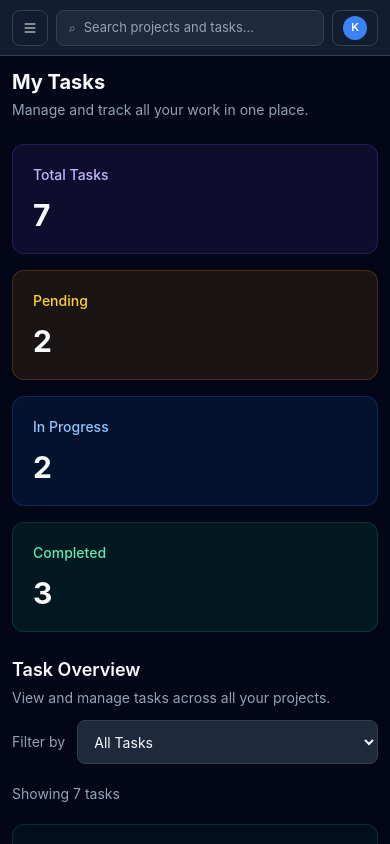
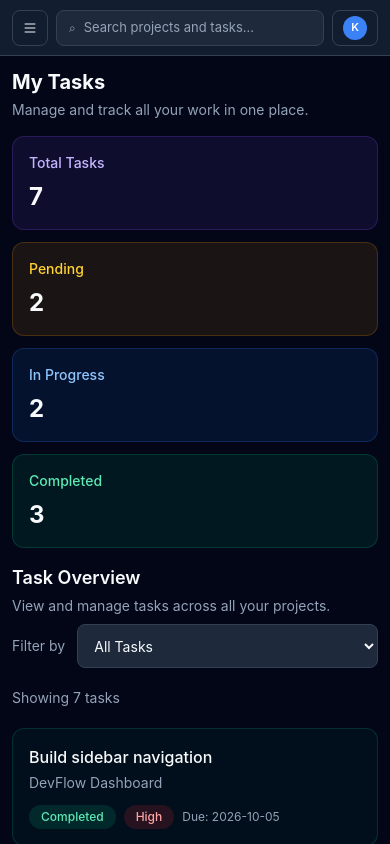
Before and after one commit to krishna-hingu/devflow, a React (Vite) app: page /tasks in a window 390 px wide. Shown: the top 844 px of the page. Built offline with nearby package versions, Linux system fonts and the light colour scheme.

Commit message:
style: reduce UI density across responsive pages

```diff
--- a/src/pages/Tasks.jsx
+++ b/src/pages/Tasks.jsx
@@ -19,7 +19,7 @@ function Tasks() {
       : taskList.filter((task) => task.status === activeFilter);
 
   return (
-    <div className="space-y-6">
+    <div className="space-y-4">
       {/* Page Heading */}
       <div>
         <h1 className="text-xl font-bold text-devflow-text sm:text-2xl">My Tasks</h1>
@@ -30,39 +30,39 @@ function Tasks() {
       </div>
 
       {/* Summary Metrics */}
-      <div className="grid grid-cols-1 gap-4 sm:grid-cols-2 lg:grid-cols-4">
+      <div className="grid grid-cols-1 gap-3 sm:grid-cols-2 lg:grid-cols-4">
         {/* Total Tasks */}
-        <div className="group rounded-xl border border-violet-500/20 bg-violet-500/10 p-5 transition-all duration-300 hover:-translate-y-1 hover:border-violet-400/50 hover:bg-violet-500/15 hover:shadow-lg hover:shadow-violet-500/10">
+        <div className="group rounded-xl border border-violet-500/20 bg-violet-500/10 p-4 transition-all duration-300 hover:-translate-y-1 hover:border-violet-400/50 hover:bg-violet-500/15 hover:shadow-lg hover:shadow-violet-500/10">
           <p className="text-sm font-medium text-violet-300">Total Tasks</p>
 
-          <h2 className="mt-3 text-3xl font-bold text-devflow-text transition-colors group-hover:text-violet-300">
+          <h2 className="mt-2 text-2xl font-bold text-devflow-text transition-colors group-hover:text-violet-300">
             {totalTasks}
           </h2>
         </div>
 
         {/* Pending */}
-        <div className="group rounded-xl border border-amber-500/20 bg-amber-500/10 p-5 transition-all duration-300 hover:-translate-y-1 hover:border-amber-400/50 hover:bg-amber-500/15 hover:shadow-lg hover:shadow-amber-500/10">
+        <div className="group rounded-xl border border-amber-500/20 bg-amber-500/10 p-4 transition-all duration-300 hover:-translate-y-1 hover:border-amber-400/50 hover:bg-amber-500/15 hover:shadow-lg hover:shadow-amber-500/10">
           <p className="text-sm font-medium text-amber-300">Pending</p>
 
-          <h2 className="mt-3 text-3xl font-bold text-devflow-text transition-colors group-hover:text-amber-300">
+          <h2 className="mt-2 text-2xl font-bold text-devflow-text transition-colors group-hover:text-amber-300">
             {pendingTasks}
           </h2>
         </div>
 
         {/* In Progress */}
-        <div className="group rounded-xl border border-blue-500/20 bg-blue-500/10 p-5 transition-all duration-300 hover:-translate-y-1 hover:border-blue-400/50 hover:bg-blue-500/15 hover:shadow-lg hover:shadow-blue-500/10">
+        <div className="group rounded-xl border border-blue-500/20 bg-blue-500/10 p-4 transition-all duration-300 hover:-translate-y-1 hover:border-blue-400/50 hover:bg-blue-500/15 hover:shadow-lg hover:shadow-blue-500/10">
           <p className="text-sm font-medium text-blue-300">In Progress</p>
 
-          <h2 className="mt-3 text-3xl font-bold text-devflow-text transition-colors group-hover:text-blue-300">
+          <h2 className="mt-2 text-2xl font-bold text-devflow-text transition-colors group-hover:text-blue-300">
             {inProgressTasks}
           </h2>
         </div>
 
         {/* Completed */}
-        <div className="group rounded-xl border border-emerald-500/20 bg-emerald-500/10 p-5 transition-all duration-300 hover:-translate-y-1 hover:border-emerald-400/50 hover:bg-emerald-500/15 hover:shadow-lg hover:shadow-emerald-500/10">
+        <div className="group rounded-xl border border-emerald-500/20 bg-emerald-500/10 p-4 transition-all duration-300 hover:-translate-y-1 hover:border-emerald-400/50 hover:bg-emerald-500/15 hover:shadow-lg hover:shadow-emerald-500/10">
           <p className="text-sm font-medium text-emerald-300">Completed</p>
 
-          <h2 className="mt-3 text-3xl font-bold text-devflow-text transition-colors group-hover:text-emerald-300">
+          <h2 className="mt-2 text-2xl font-bold text-devflow-text transition-colors group-hover:text-emerald-300">
             {completedTasks}
           </h2>
         </div>
@@ -71,7 +71,7 @@ function Tasks() {
       {/* Task Overview */}
       <section className="space-y-5">
         {/* Task Overview Header */}
-        <div className="flex flex-col gap-3 sm:flex-row sm:items-center sm:justify-between">
+        <div className="flex flex-col gap-2 sm:flex-row sm:items-center sm:justify-between">
           <div>
             <h2 className="text-lg font-semibold text-devflow-text">
               Task Overview
@@ -119,7 +119,7 @@ function Tasks() {
               return <TaskRow key={task.id} task={task} project={project} />;
             })
           ) : (
-            <div className="rounded-xl border border-devflow-border bg-devflow-card px-6 py-10 text-center">
+            <div className="rounded-xl border border-devflow-border bg-devflow-card px-4 py-8 text-center">
               <h3 className="font-semibold text-devflow-text">
                 {taskList.length === 0 ? "No tasks yet" : "No matching tasks"}
               </h3>
```
